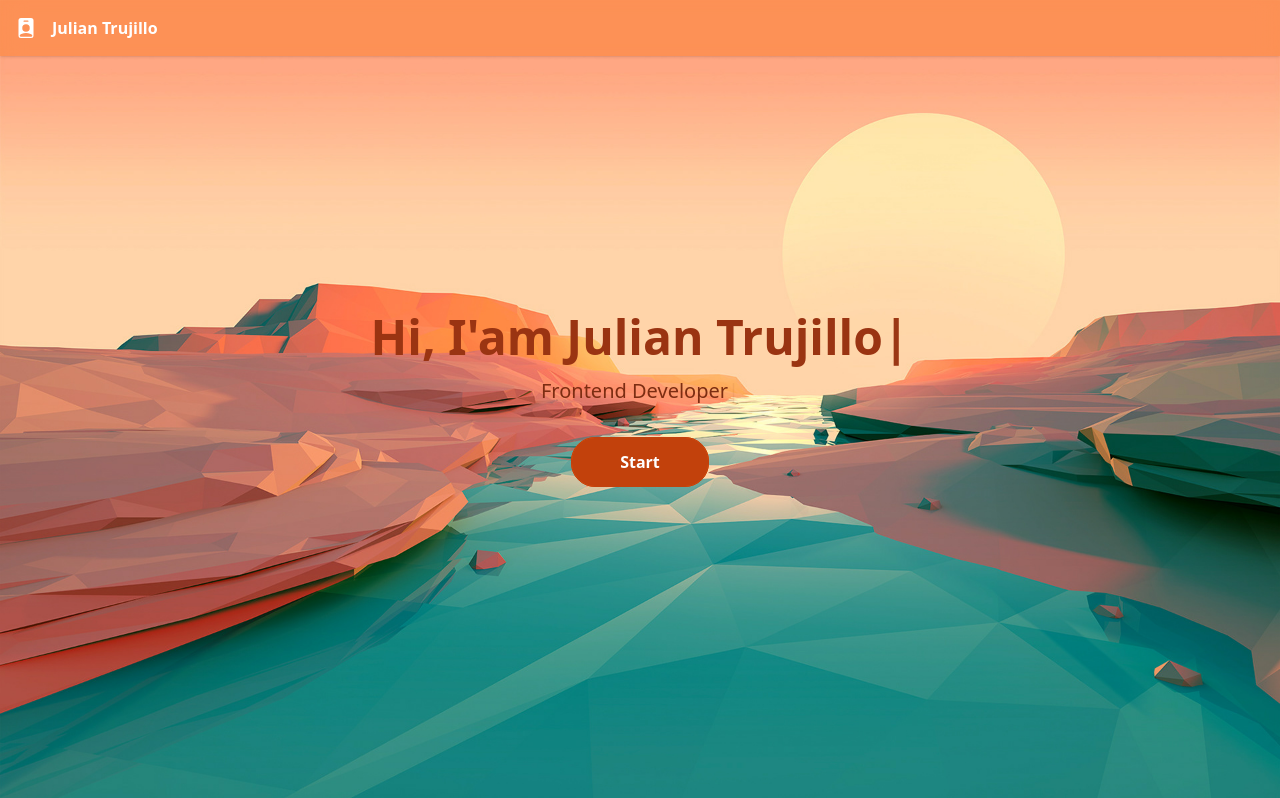
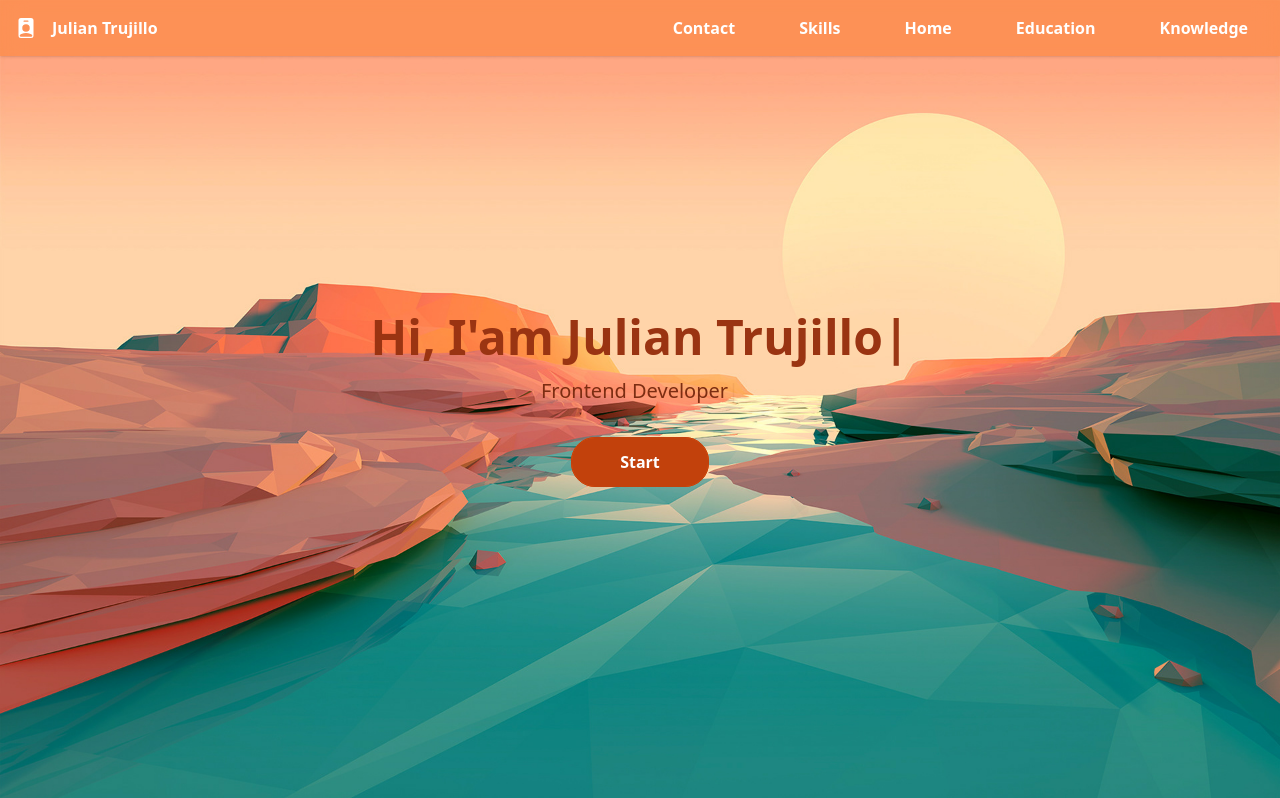
Before and after one commit to JatsukinG/mi-portafolio, a React (Vite) app: page / in a window 1280 px wide. Shown: the top 798 px of the page. Built offline with nearby package versions, Linux system fonts and the light colour scheme; a web font is replaced by a local one.

Commit message:
Fixed header links bug

```diff
--- a/src/components/Header.jsx
+++ b/src/components/Header.jsx
@@ -20,7 +20,7 @@ const Header = () => {
           <BsFillPersonBadgeFill size={20}/>
           Julian Trujillo
         </h3>
-        <div className={`top-full md:flex md:static absolute ${isOpen ? "opacity-100" : "opacity-0 pointer-events-none"} md:bg-transparent bg-orange-700 md:w-auto w-full`}>
+        <div className={`md:flex md:static absolute top-full ${isOpen ? "flex flex-col" : "hidden"} md:bg-transparent bg-orange-700 md:w-auto w-full`}>
           {
             links.map((link) => (
                 <p key={link} className="px-8 py-4 text-center hover:bg-white/30 hover:cursor-pointer">{link}</p>
```
